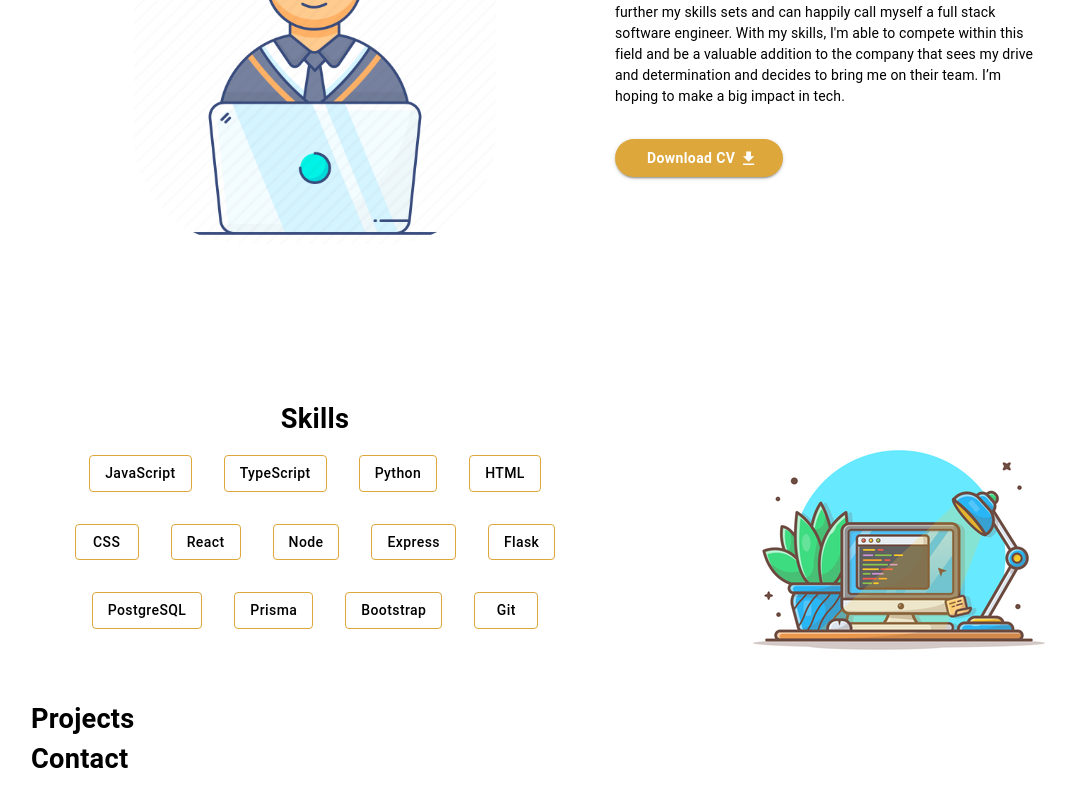
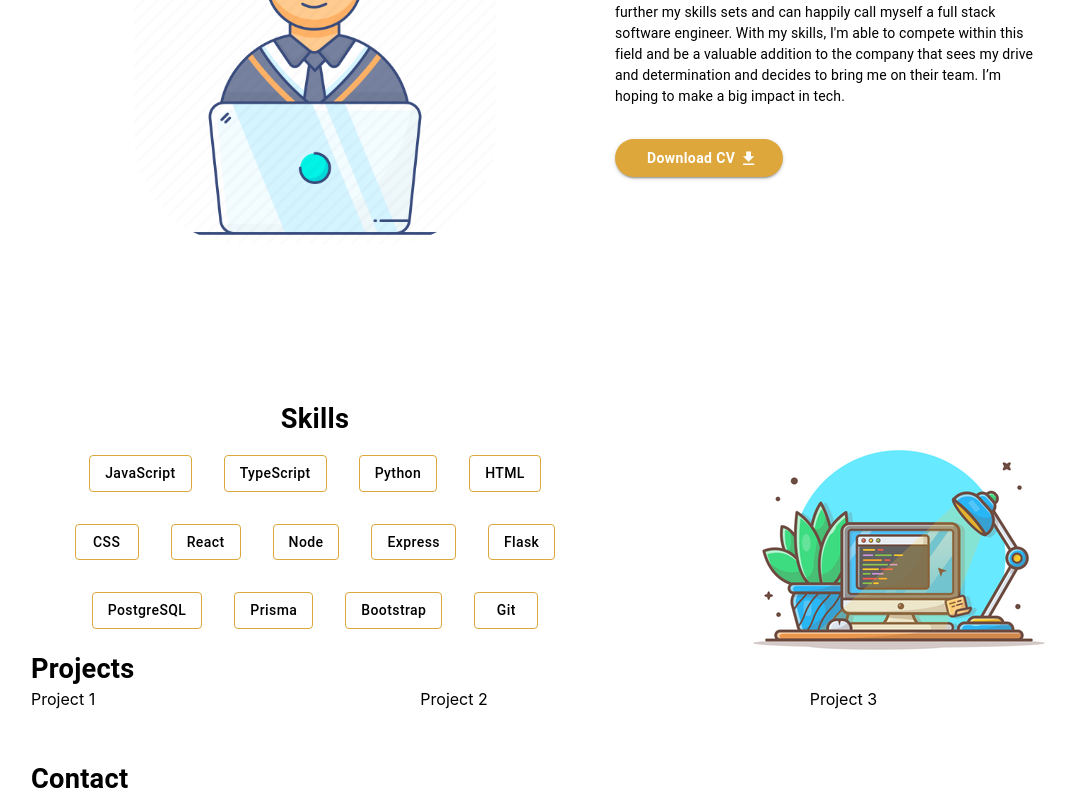
Before and after one commit to JustinsHub/Portfolio, a React (Create React App) app: page / in a window 1280 px wide. Shown: the part 1143-1943 px from the top of the page, without its empty margins (33-1109 px from the left). Built offline with nearby package versions, Linux system fonts and the light colour scheme.

Commit message:
added yCoodinates and grid to Projects

```diff
--- a/src/components/About.tsx
+++ b/src/components/About.tsx
@@ -5,8 +5,6 @@ import { GlobalBoxWrap, GlobalSubTitle } from "../styles/globalMUI";
 import AboutImage from '../styles/images/AboutImage.png'
 import DownloadIcon from '@mui/icons-material/Download';
 import Resume from '../files/Software Engineer Resume (Justin Zamora).pdf'
-
-
 
 
 //TODO
--- a/src/components/Home.tsx
+++ b/src/components/Home.tsx
@@ -103,21 +103,23 @@ const Home: React.FC = () => {
                 </HomeBackgroundImage>
 
                 <Container>
-                    <LazyShow coordinates={-50}>
+                    <LazyShow xCoordinates={-50}>
                         <section>
                             <About/>
                         </section>
                     </LazyShow>
 
-                    <LazyShow coordinates={50}>
+                    <LazyShow xCoordinates={50}>
                         <section>
                             <Skills/>
                         </section>
                     </LazyShow>
 
-                    <section>
-                        <Projects/>
-                    </section>
+                    <LazyShow yCoordinates={-50}>
+                        <section>
+                            <Projects/>
+                        </section>
+                    </LazyShow>
 
                     <section>
                         <Contact/>
--- a/src/components/LazyShow.tsx
+++ b/src/components/LazyShow.tsx
@@ -5,7 +5,8 @@ import useOnScreen from '../hooks/useOnScreen'
 
 interface LazyShowProps {
     children: any
-    coordinates: number
+    xCoordinates?: number
+    yCoordinates?: number
 }
 
 const theme = createTheme({
@@ -22,7 +23,7 @@ const theme = createTheme({
 })
 
 
-const LazyShow: React.FC<LazyShowProps> = ({children, coordinates}) => {
+const LazyShow: React.FC<LazyShowProps> = ({children, xCoordinates, yCoordinates}) => {
     const controls = useAnimation()
     const rootRef:any = useRef()
     const onScreen = useOnScreen(rootRef)
@@ -44,7 +45,7 @@ const LazyShow: React.FC<LazyShowProps> = ({children, coordinates}) => {
         <motion.div
         className={theme.palette.lazyShowDefault}
         ref={rootRef}
-        initial={{ opacity: 0, x: coordinates }}
+        initial={{ opacity: 0, x: xCoordinates, y: yCoordinates}}
         animate={controls}
         >
         {children}
--- a/src/components/Projects.tsx
+++ b/src/components/Projects.tsx
@@ -1,3 +1,4 @@
+import { Grid } from "@mui/material";
 import React from "react";
 import { GlobalBoxWrap, GlobalSubTitle } from "../styles/globalMUI";
 
@@ -6,6 +7,17 @@ const Projects: React.FC = () => {
         <section>
              <GlobalBoxWrap>
                 <GlobalSubTitle>Projects</GlobalSubTitle>
+                <Grid container spacing={2} >
+                    <Grid item xs={6} md={4}>
+                        Project 1
+                    </Grid>
+                    <Grid item xs={6} md={4}>
+                        Project 2
+                    </Grid>
+                    <Grid item xs={6} md={4}>
+                        Project 3
+                    </Grid>
+                    </Grid>
             </GlobalBoxWrap>
         </section>
     )
```
